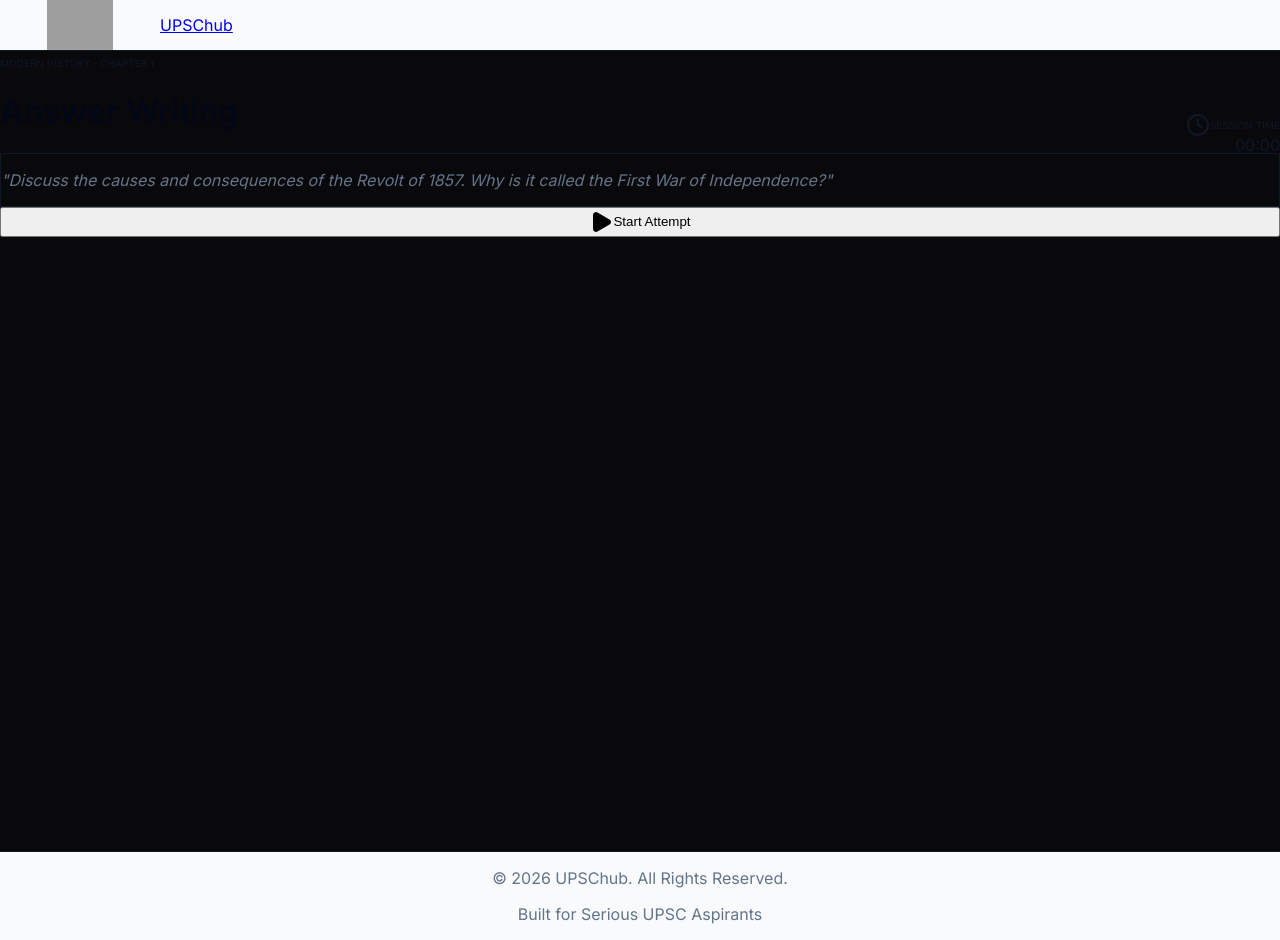
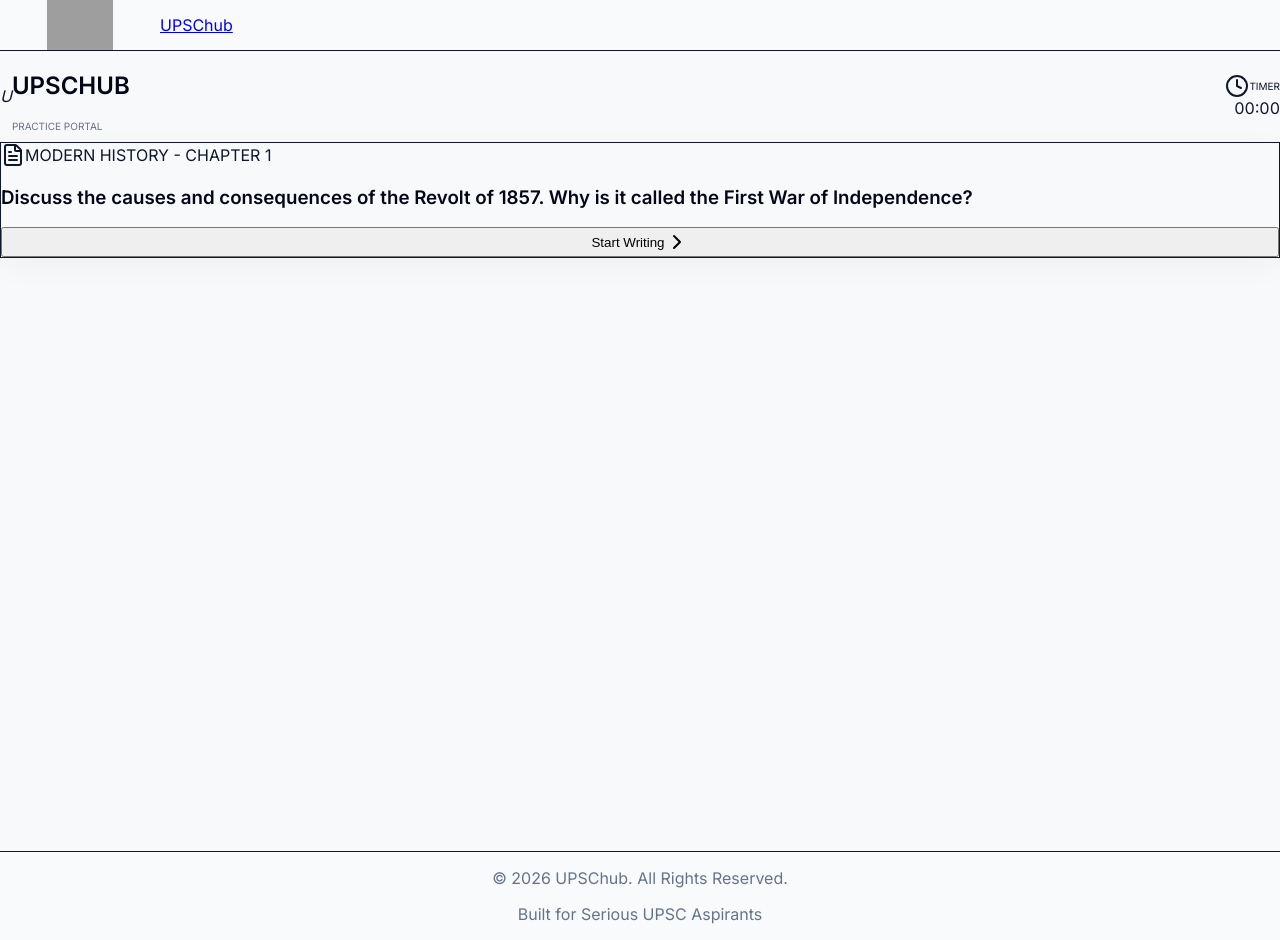
Before and after one commit to pratyushswain01/upschub-answer-writing, a Next.js app: page /write/1 in a window 1280 px wide. Built offline with nearby package versions, Linux system fonts and the light colour scheme; grey boxes are pictures that could not be loaded.

Commit message:
Update page.tsx

```diff
--- a/app/write/[id]/page.tsx
+++ b/app/write/[id]/page.tsx
@@ -3,14 +3,14 @@
 import React, { useState, useRef, useEffect } from "react";
 import { motion, AnimatePresence } from "framer-motion";
 import jsPDF from "jspdf";
-import { Play, Camera, Download, ArrowUp, X, CheckCircle2, Clock } from "lucide-react";
+import { Play, Camera, Download, X, Clock, FileText, ChevronRight } from "lucide-react";
 import { questions } from "@/lib/questions";
 
 export default function AnswerWritingPage({ params }: { params: Promise<{ id: string }> }) {
     const { id } = React.use(params);
     const q = questions.find((q) => q.id === parseInt(id));
 
-    if (!q) return <div className="flex items-center justify-center min-h-screen text-red-400">Question not found</div>;
+    if (!q) return <div className="flex items-center justify-center min-h-screen">Question not found</div>;
 
     const [isWriting, setIsWriting] = useState(false);
     const [time, setTime] = useState(0);
@@ -37,17 +37,6 @@ export default function AnswerWritingPage({ params }: { params: Promise<{ id: st
         return `${mins}:${secs}`;
     };
 
-    const startWriting = () => {
-        setIsWriting(true);
-        setTime(0);
-        setCapturedImages([]);
-    };
-
-    const endWriting = () => {
-        setIsWriting(false);
-        setShowCamera(true);
-    };
-
     const startCamera = async () => {
         try {
             const stream = await navigator.mediaDevices.getUserMedia({
@@ -56,7 +45,7 @@ export default function AnswerWritingPage({ params }: { params: Promise<{ id: st
             if (videoRef.current) videoRef.current.srcObject = stream;
             streamRef.current = stream;
         } catch (err) {
-            alert("Camera access denied. Please enable it in settings.");
+            alert("Please allow camera access to scan your answer.");
         }
     };
 
@@ -76,8 +65,7 @@ export default function AnswerWritingPage({ params }: { params: Promise<{ id: st
     };
 
     const generateAndDownloadPDF = () => {
-        if (capturedImages.length === 0) return alert("No pages captured.");
-
+        if (capturedImages.length === 0) return;
         const doc = new jsPDF("p", "mm", "a4");
         const pw = doc.internal.pageSize.getWidth();
         const ph = doc.internal.pageSize.getHeight();
@@ -85,107 +73,115 @@ export default function AnswerWritingPage({ params }: { params: Promise<{ id: st
         capturedImages.forEach((img, i) => {
             if (i > 0) doc.addPage();
             doc.addImage(img, "JPEG", 0, 0, pw, ph);
-            doc.setTextColor(200, 200, 200);
-            doc.setFontSize(40);
+            doc.setTextColor(220, 220, 220);
+            doc.setFontSize(50);
             doc.text("UPSChub", pw / 2, ph / 2, { align: "center", angle: 45 });
         });
 
-        doc.save(`UPSChub_${new Date().getTime()}.pdf`);
+        doc.save(`UPSChub_Response.pdf`);
         stopCamera();
     };
 
     return (
-        <div className="min-h-screen bg-[#09090b] text-zinc-100 font-sans selection:bg-emerald-500/30">
-            <div className="max-w-2xl mx-auto px-6 py-10">
+        <div className="min-h-screen bg-[#F8F9FA] text-slate-900 font-sans antialiased">
+            <div className="max-w-2xl mx-auto px-6 py-8">
 
-                {/* Status Bar */}
-                <header className="flex justify-between items-end mb-12">
-                    <div className="space-y-1">
-                        <span className="text-emerald-500 font-bold tracking-widest text-[10px] uppercase">{q.chapter}</span>
-                        <h1 className="text-3xl font-bold tracking-tight">Answer Writing</h1>
+                {/* Header */}
+                <header className="flex justify-between items-center mb-10">
+                    <div className="flex items-center gap-3">
+                        <div className="w-10 h-10 bg-indigo-600 rounded-xl flex items-center justify-center text-white font-bold italic">U</div>
+                        <div>
+                            <h2 className="text-xs font-bold text-indigo-600 uppercase tracking-widest leading-tight">UPSChub</h2>
+                            <p className="text-slate-400 text-[10px] font-medium uppercase tracking-tighter leading-tight">Practice Portal</p>
+                        </div>
                     </div>
-                    <div className="flex flex-col items-end">
-                        <div className="flex items-center gap-2 text-zinc-400 mb-1">
+                    <div className="text-right">
+                        <div className="flex items-center gap-1.5 justify-end text-slate-400 mb-0.5">
                             <Clock className="w-3 h-3" />
-                            <span className="text-[10px] uppercase font-medium">Session Time</span>
+                            <span className="text-[10px] font-bold uppercase">Timer</span>
                         </div>
-                        <span className={`text-4xl font-mono leading-none ${isWriting ? 'text-emerald-400' : 'text-zinc-600'}`}>
+                        <span className={`text-3xl font-mono tabular-nums leading-none font-medium ${isWriting ? 'text-slate-900' : 'text-slate-300'}`}>
                             {formatTime(time)}
                         </span>
                     </div>
                 </header>
 
-                {/* Question Card */}
-                <div className="relative group">
-                    <div className="absolute -inset-0.5 bg-gradient-to-r from-emerald-500/20 to-blue-500/20 rounded-3xl blur opacity-75 group-hover:opacity-100 transition duration-1000"></div>
-                    <div className="relative bg-zinc-900 border border-zinc-800 rounded-3xl p-8 shadow-2xl">
-                        <p className="text-lg md:text-xl leading-relaxed text-zinc-200 font-medium italic">
-                            "{q.text}"
-                        </p>
+                {/* Main Content Area */}
+                <main className="bg-white rounded-3xl shadow-[0_8px_30px_rgb(0,0,0,0.04)] border border-slate-100 overflow-hidden">
+                    <div className="p-8 md:p-12">
+                        <div className="flex items-center gap-2 mb-4">
+                            <FileText className="w-4 h-4 text-indigo-500" />
+                            <span className="text-xs font-bold text-slate-400 uppercase tracking-widest">{q.chapter}</span>
+                        </div>
+                        <h3 className="text-2xl md:text-3xl font-semibold text-slate-800 leading-snug">
+                            {q.text}
+                        </h3>
                     </div>
-                </div>
 
-                {/* Action Button */}
-                {!isWriting && !showCamera && (
-                    <motion.button
-                        initial={{ opacity: 0, y: 20 }}
-                        animate={{ opacity: 1, y: 0 }}
-                        onClick={startWriting}
-                        className="w-full mt-12 bg-white text-black hover:bg-emerald-400 transition-colors py-6 rounded-2xl text-xl font-bold flex items-center justify-center gap-3 shadow-xl"
-                    >
-                        <Play fill="black" className="w-5 h-5" /> Start Attempt
-                    </motion.button>
-                )}
+                    {!isWriting && !showCamera && (
+                        <div className="p-8 pt-0">
+                            <button
+                                onClick={() => { setIsWriting(true); setTime(0); }}
+                                className="w-full bg-slate-900 hover:bg-indigo-600 text-white transition-all duration-300 py-5 rounded-2xl text-lg font-bold flex items-center justify-center gap-3 group shadow-lg shadow-slate-200"
+                            >
+                                Start Writing <ChevronRight className="w-5 h-5 group-hover:translate-x-1 transition-transform" />
+                            </button>
+                        </div>
+                    )}
+                </main>
 
-                {/* Floating End Controls */}
+                {/* Floating Action Controls */}
                 <AnimatePresence>
                     {isWriting && (
                         <motion.div
-                            initial={{ y: 100 }}
-                            animate={{ y: 0 }}
-                            exit={{ y: 100 }}
-                            className="fixed bottom-10 left-0 right-0 px-6 z-50"
+                            initial={{ y: 50, opacity: 0 }}
+                            animate={{ y: 0, opacity: 1 }}
+                            exit={{ y: 50, opacity: 0 }}
+                            className="fixed bottom-12 left-0 right-0 px-6 flex justify-center pointer-events-none"
                         >
-                            <div className="max-w-md mx-auto bg-zinc-900/90 backdrop-blur-xl border border-zinc-700 p-4 rounded-full flex items-center justify-between shadow-2xl">
-                                <div className="flex items-center gap-4 pl-4">
-                                    <div className="w-3 h-3 bg-red-500 rounded-full animate-pulse" />
-                                    <span className="text-sm font-semibold tracking-wide">RECORDING SESSION</span>
+                            <div className="bg-white border border-slate-200 shadow-2xl rounded-full p-2 flex items-center gap-6 pointer-events-auto">
+                                <div className="flex items-center gap-3 pl-5 pr-2 border-r border-slate-100">
+                                    <div className="w-2.5 h-2.5 bg-red-500 rounded-full animate-pulse" />
+                                    <span className="text-[11px] font-black text-slate-400 uppercase tracking-widest">In Progress</span>
                                 </div>
                                 <button
-                                    onClick={endWriting}
-                                    className="bg-emerald-500 hover:bg-emerald-600 px-8 py-3 rounded-full text-sm font-bold text-black transition-all"
+                                    onClick={() => { setIsWriting(false); setShowCamera(true); }}
+                                    className="bg-indigo-600 hover:bg-indigo-700 text-white px-8 py-3 rounded-full text-xs font-black uppercase tracking-wider transition-colors shadow-md shadow-indigo-200"
                                 >
-                                    FINISH
+                                    Finish & Scan
                                 </button>
                             </div>
                         </motion.div>
                     )}
                 </AnimatePresence>
 
-                {/* Professional Camera Interface */}
+                {/* Modern White Camera Overlay */}
                 {showCamera && (
                     <motion.div
                         initial={{ opacity: 0 }} animate={{ opacity: 1 }}
-                        className="fixed inset-0 bg-black z-[100] flex flex-col"
+                        className="fixed inset-0 bg-white z-[100] flex flex-col"
                     >
-                        {/* Camera Header */}
-                        <div className="p-6 flex justify-between items-center bg-gradient-to-b from-black/80 to-transparent absolute top-0 w-full z-10">
-                            <button onClick={stopCamera} className="p-2 bg-white/10 rounded-full backdrop-blur-md">
+                        {/* Camera Top Bar */}
+                        <div className="px-6 py-4 flex justify-between items-center border-b border-slate-100">
+                            <button onClick={stopCamera} className="p-2 text-slate-400 hover:text-red-500 transition-colors">
                                 <X className="w-6 h-6" />
                             </button>
-                            <div className="bg-emerald-500/20 border border-emerald-500/50 px-4 py-1 rounded-full text-emerald-400 text-xs font-bold">
-                                {capturedImages.length} PAGES READY
+                            <div className="text-xs font-black text-slate-800 uppercase tracking-widest">
+                                Scanned: {capturedImages.length} Pages
                             </div>
                             <button
                                 onClick={generateAndDownloadPDF}
-                                className="flex items-center gap-2 bg-emerald-500 text-black px-4 py-2 rounded-xl font-bold text-sm shadow-lg shadow-emerald-500/20"
+                                disabled={capturedImages.length === 0}
+                                className={`px-5 py-2 rounded-xl font-bold text-xs transition-all ${
+                                    capturedImages.length > 0 ? 'bg-indigo-600 text-white' : 'bg-slate-100 text-slate-300'
+                                }`}
                             >
-                                <Download className="w-4 h-4" /> SAVE PDF
+                                DONE
                             </button>
                         </div>
 
-                        {/* Viewfinder */}
-                        <div className="flex-1 flex items-center justify-center relative overflow-hidden">
+                        {/* Viewfinder Area */}
+                        <div className="flex-1 relative bg-slate-50 flex items-center justify-center overflow-hidden">
                             <video
                                 ref={videoRef}
                                 autoPlay
@@ -193,28 +189,33 @@ export default function AnswerWritingPage({ params }: { params: Promise<{ id: st
                                 className="h-full w-full object-cover"
                                 onLoadedMetadata={startCamera}
                             />
-                            {/* Scanning Guide Overlay */}
-                            <div className="absolute inset-10 border-2 border-white/20 rounded-lg pointer-events-none">
-                                <div className="absolute top-0 left-0 w-8 h-8 border-t-4 border-l-4 border-emerald-500 -ml-1 -mt-1" />
-                                <div className="absolute top-0 right-0 w-8 h-8 border-t-4 border-r-4 border-emerald-500 -mr-1 -mt-1" />
-                                <div className="absolute bottom-0 left-0 w-8 h-8 border-b-4 border-l-4 border-emerald-500 -ml-1 -mb-1" />
-                                <div className="absolute bottom-0 right-0 w-8 h-8 border-b-4 border-r-4 border-emerald-500 -mr-1 -mb-1" />
-                            </div>
+                            {/* Scanning Guide */}
+                            <div className="absolute inset-8 border border-white/40 rounded-xl shadow-[0_0_0_9999px_rgba(0,0,0,0.2)] pointer-events-none" />
                         </div>
 
-                        {/* Shutter Section */}
-                        <div className="p-10 bg-zinc-950 flex flex-col items-center gap-4">
+                        {/* Footer / Controls */}
+                        <div className="p-8 bg-white flex flex-col items-center">
+                            {/* Horizontal Page Gallery */}
+                            {capturedImages.length > 0 && (
+                                <div className="flex gap-2 mb-8 overflow-x-auto max-w-full pb-2 no-scrollbar">
+                                    {capturedImages.map((img, idx) => (
+                                        <div key={idx} className="relative w-12 h-16 shrink-0 border border-slate-200 rounded-md overflow-hidden bg-white shadow-sm">
+                                            <img src={img} className="w-full h-full object-cover" />
+                                            <div className="absolute top-0 right-0 bg-indigo-600 text-white text-[8px] px-1">{idx+1}</div>
+                                        </div>
+                                    ))}
+                                </div>
+                            )}
+
                             <canvas ref={canvasRef} className="hidden" />
+
                             <button
                                 onClick={capturePhoto}
-                                className="group relative flex items-center justify-center"
+                                className="w-20 h-20 bg-slate-900 rounded-full border-[6px] border-slate-100 flex items-center justify-center shadow-xl active:scale-90 transition-transform"
                             >
-                                <div className="absolute inset-0 bg-white/20 rounded-full scale-125 group-active:scale-110 transition-transform" />
-                                <div className="w-20 h-20 bg-white rounded-full border-4 border-black flex items-center justify-center">
-                                    <Camera className="text-black w-8 h-8" />
-                                </div>
+                                <Camera className="text-white w-8 h-8" />
                             </button>
-                            <p className="text-zinc-500 text-xs font-medium uppercase tracking-widest">Tap to capture page</p>
+                            <p className="mt-4 text-[10px] font-bold text-slate-400 uppercase tracking-widest">Align page & Capture</p>
                         </div>
                     </motion.div>
                 )}
```
